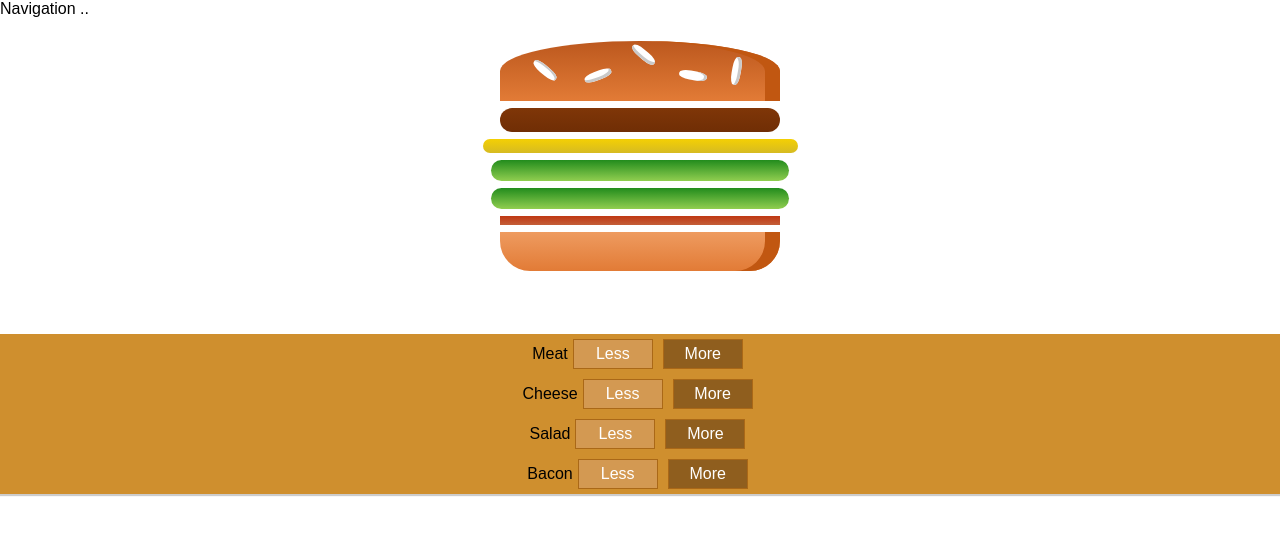
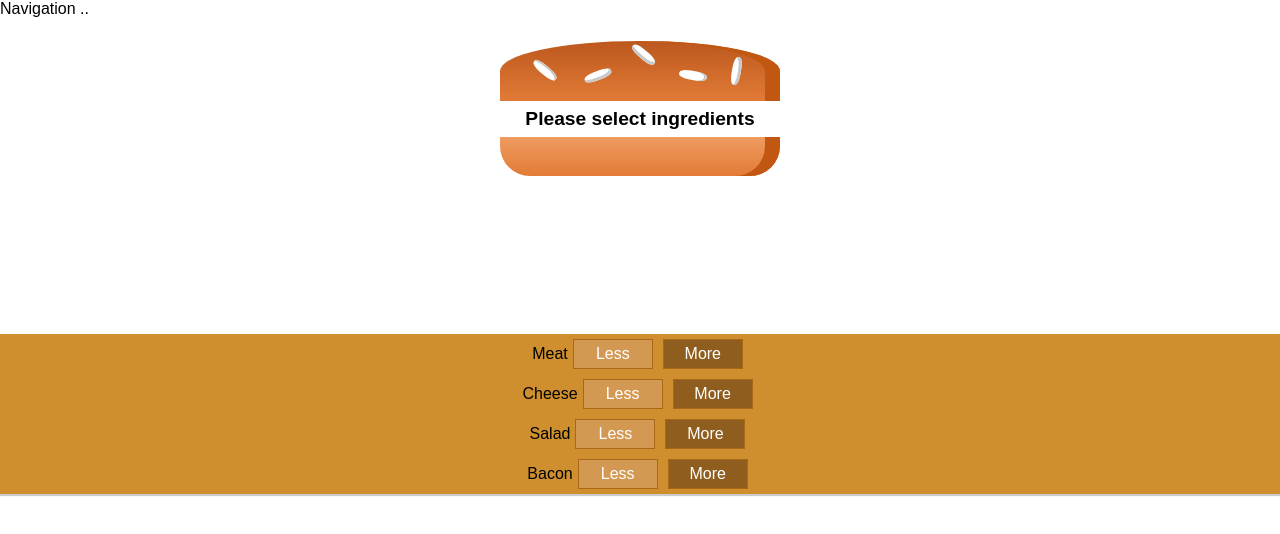
Before and after one commit to nibiru2O12/burger-builder, a React app: page / in a window 1280 px wide. Shown: the top 534 px of the page. Built offline with nearby package versions, Linux system fonts and the light colour scheme.

Commit message:
displays a string if no ingredients added

```diff
--- a/src/components/Burger/index.js
+++ b/src/components/Burger/index.js
@@ -15,7 +15,13 @@ class Burger extends Component {
             return [...Array(propsIng[key])].map((_,i) =>{
                 return <BurgerIngredient type={key} key={i} />
             })
-        });
+        }).reduce((curr,next)=>{
+            return curr.concat(next);
+        },[]);
+
+        if(ingredients.length===0){
+            ingredients='Please select ingredients'
+        }
 
         console.log(ingredients)
 
--- a/src/containers/BurgerBuilder/index.js
+++ b/src/containers/BurgerBuilder/index.js
@@ -8,10 +8,10 @@ class BurgerBuilder extends Component {
 
     state={
       ingredients:{
-        Meat:1,
-        Cheese:1,
-        Salad: 2,
-        Bacon:1
+        Meat:0,
+        Cheese:0,
+        Salad: 0,
+        Bacon:0
       }
     }
 
```
